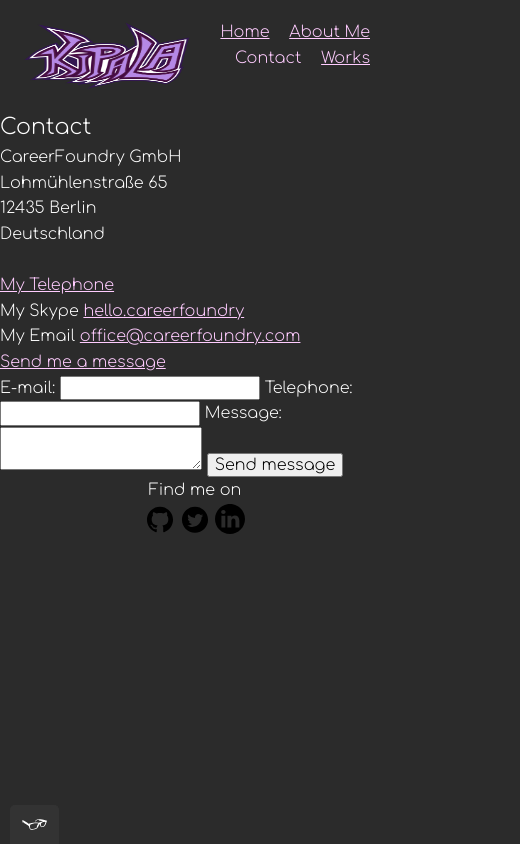
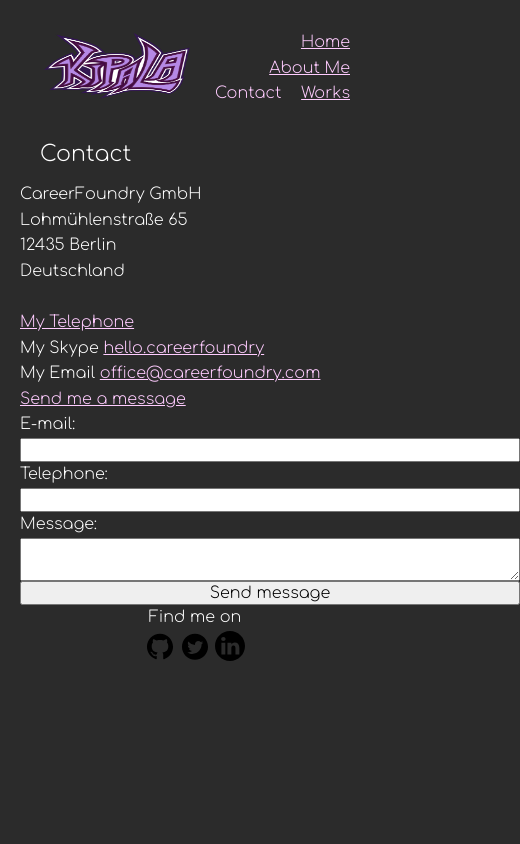
Before and after one commit to KipalaB/Kipala-Portfolio, a plain HTML site: page contact.html in a window 390 px wide. Shown: the whole page, 520 px wide, since content can reach past the window. Drawn offline with nearby package versions, Linux system fonts and the light colour scheme.

Commit message:
removed tota11y

```diff
--- a/about.html
+++ b/about.html
@@ -680,6 +680,5 @@
        <img src="./img/5279114_linkedin_network_social network_linkedin logo_icon.svg" alt="LinkedIn">
       </div>
    </footer>
-     <script src="js/tota11y.min.js"></script>
 </body>
 </html>
--- a/contact.html
+++ b/contact.html
@@ -71,6 +71,5 @@
        <img src="./img/5279114_linkedin_network_social network_linkedin logo_icon.svg" alt="LinkedIn">
       </div>
    </footer>
-     <script src="js/tota11y.min.js"></script>
 </body>
 </html>
--- a/css/styles.css
+++ b/css/styles.css
@@ -20,6 +20,7 @@ body {
   font-weight: var(--fw);
   font-size: var(--fs);
   line-height: 1.6;
+  padding: 10px 20px;
 }
 
 a {
@@ -96,6 +97,13 @@ button:focus,
   display: flex;
   flex-direction: column;
   text-align: center;
+}
+
+form {
+  clear: both;
+  display: flex;
+  flex-direction: column;
+  width: 500px;
 }
 
 .profile {
@@ -207,5 +215,6 @@ button:focus,
 
   h1 {
     font-size: 22px;
+    padding: 10px 20px;
   }
 }
```
Also changed, not shown: index.html (+0 -5 lines), work.html (+0 -1 lines).
